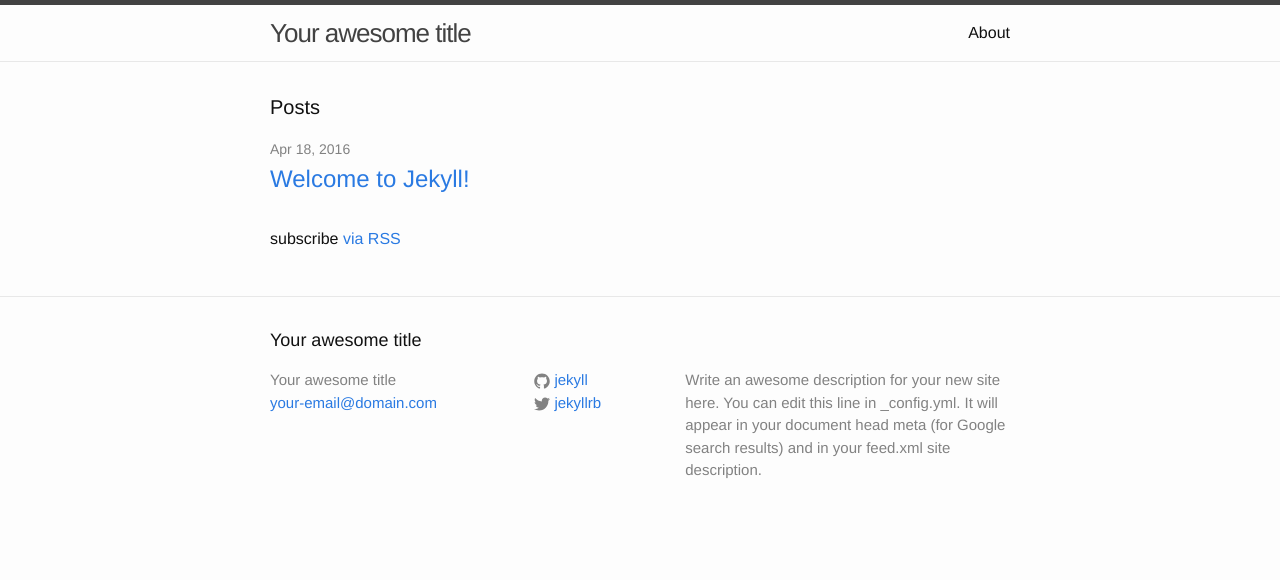
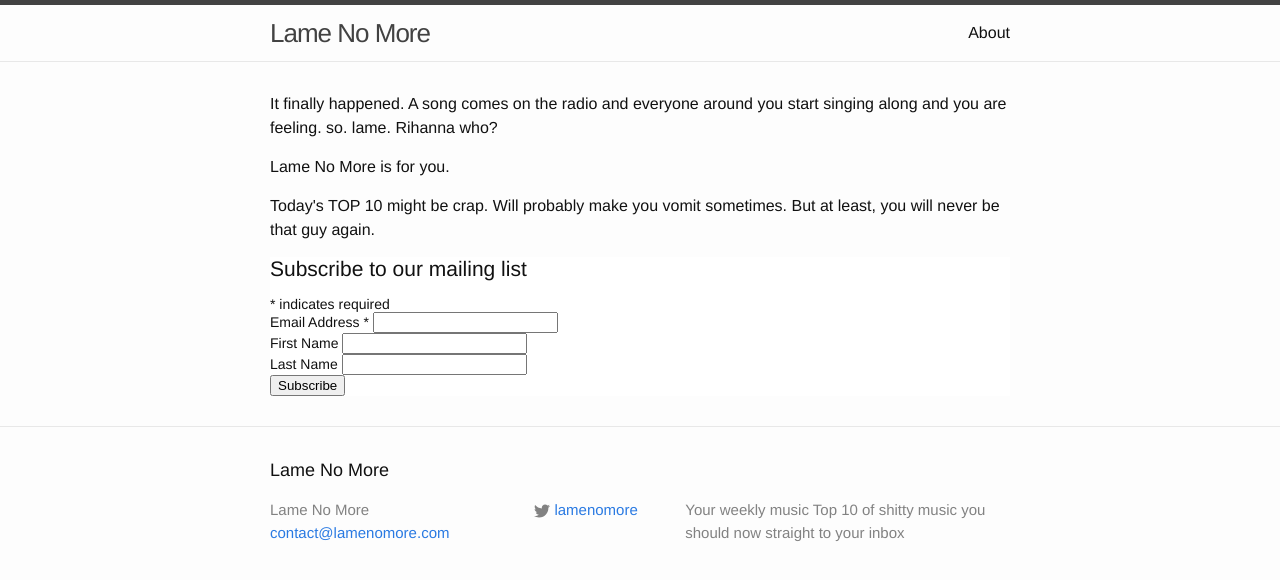
Before and after one commit to Bootstragram/lamenomore, a Jekyll site: the page built from index.html, in a window 1280 px wide. Shown: the top 580 px of the page. Built offline with Jekyll 4.4.1, drawn with Linux system fonts in a browser that asks for light colours; comment, search, counter and statistics services are not loaded.

Commit message:
Added signup to the newsletter stuff

```diff
--- a/_config.yml
+++ b/_config.yml
@@ -1,14 +1,12 @@
 # Site settings
-title: Your awesome title
-email: your-email@domain.com
+title: Lame No More
+email: contact@lamenomore.com
 description: > # this means to ignore newlines until "baseurl:"
-  Write an awesome description for your new site here. You can edit this
-  line in _config.yml. It will appear in your document head meta (for
-  Google search results) and in your feed.xml site description.
+  Your weekly music Top 10 of shitty music you should now straight to your inbox
 baseurl: "" # the subpath of your site, e.g. /blog/
-url: "http://yourdomain.com" # the base hostname & protocol for your site
-twitter_username: jekyllrb
-github_username:  jekyll
+url: "http://www.lamenomore.com" # the base hostname & protocol for your site
+twitter_username: lamenomore
+# github_username:  Bootstragram/lamenomore
 
 # Build settings
 markdown: kramdown
--- a/index.html
+++ b/index.html
@@ -4,20 +4,55 @@
 
 <div class="home">
 
-  <h1 class="page-heading">Posts</h1>
+  <p>
+    It finally happened. A song comes on the radio and everyone around you
+    start singing along and you are feeling. so. lame. Rihanna who?
+  </p>
+  <p>
+    Lame No More is for you.
+  </p>
+  <p>
+    Today's TOP 10 might be crap. Will probably make you vomit sometimes.
+    But at least, you will never be that guy again.
+  </p>
 
-  <ul class="post-list">
-    {% for post in site.posts %}
-      <li>
-        <span class="post-meta">{{ post.date | date: "%b %-d, %Y" }}</span>
-
-        <h2>
-          <a class="post-link" href="{{ post.url | prepend: site.baseurl }}">{{ post.title }}</a>
-        </h2>
-      </li>
-    {% endfor %}
-  </ul>
-
-  <p class="rss-subscribe">subscribe <a href="{{ "/feed.xml" | prepend: site.baseurl }}">via RSS</a></p>
+<div>
+<!-- Begin MailChimp Signup Form -->
+<link href="//cdn-images.mailchimp.com/embedcode/classic-10_7.css" rel="stylesheet" type="text/css">
+<style type="text/css">
+	#mc_embed_signup{background:#fff; clear:left; font:14px Helvetica,Arial,sans-serif; }
+	/* Add your own MailChimp form style overrides in your site stylesheet or in this style block.
+	   We recommend moving this block and the preceding CSS link to the HEAD of your HTML file. */
+</style>
+<div id="mc_embed_signup">
+<form action="//bootstragram.us9.list-manage.com/subscribe/post?u=6a7419b3d38cbcce144202a83&amp;id=0b0377097a" method="post" id="mc-embedded-subscribe-form" name="mc-embedded-subscribe-form" class="validate" target="_blank" novalidate>
+    <div id="mc_embed_signup_scroll">
+	<h2>Subscribe to our mailing list</h2>
+<div class="indicates-required"><span class="asterisk">*</span> indicates required</div>
+<div class="mc-field-group">
+	<label for="mce-EMAIL">Email Address  <span class="asterisk">*</span>
+</label>
+	<input type="email" value="" name="EMAIL" class="required email" id="mce-EMAIL">
+</div>
+<div class="mc-field-group">
+	<label for="mce-FNAME">First Name </label>
+	<input type="text" value="" name="FNAME" class="" id="mce-FNAME">
+</div>
+<div class="mc-field-group">
+	<label for="mce-LNAME">Last Name </label>
+	<input type="text" value="" name="LNAME" class="" id="mce-LNAME">
+</div>
+	<div id="mce-responses" class="clear">
+		<div class="response" id="mce-error-response" style="display:none"></div>
+		<div class="response" id="mce-success-response" style="display:none"></div>
+	</div>    <!-- real people should not fill this in and expect good things - do not remove this or risk form bot signups-->
+    <div style="position: absolute; left: -5000px;" aria-hidden="true"><input type="text" name="b_6a7419b3d38cbcce144202a83_0b0377097a" tabindex="-1" value=""></div>
+    <div class="clear"><input type="submit" value="Subscribe" name="subscribe" id="mc-embedded-subscribe" class="button"></div>
+    </div>
+</form>
+</div>
+<script type='text/javascript' src='//s3.amazonaws.com/downloads.mailchimp.com/js/mc-validate.js'></script><script type='text/javascript'>(function($) {window.fnames = new Array(); window.ftypes = new Array();fnames[0]='EMAIL';ftypes[0]='email';fnames[1]='FNAME';ftypes[1]='text';fnames[2]='LNAME';ftypes[2]='text';}(jQuery));var $mcj = jQuery.noConflict(true);</script>
+<!--End mc_embed_signup-->
+</div>
 
 </div>
```
Also changed, not shown: about.md (+5 -3 lines).
